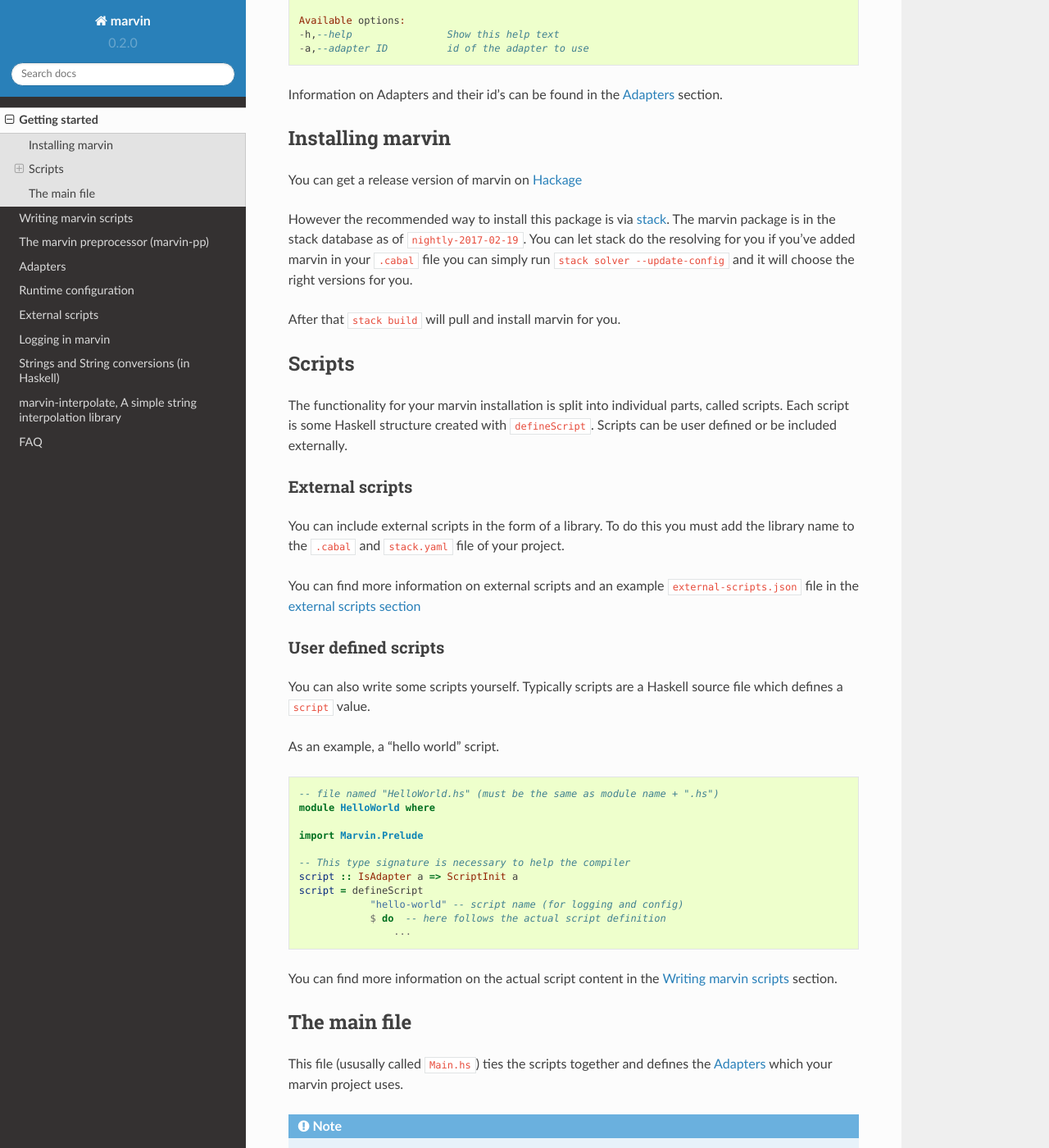
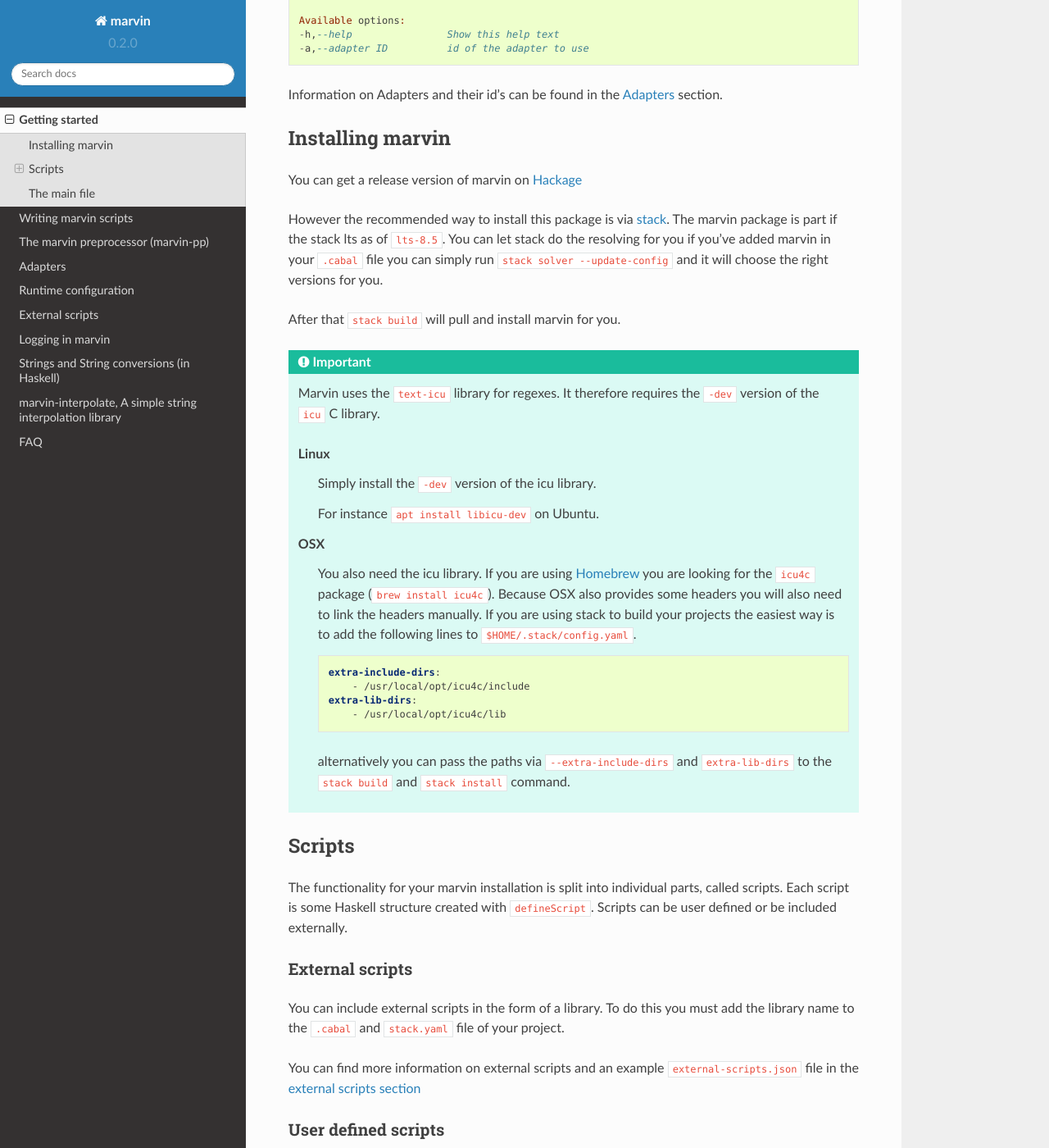
Before and after one commit to JustusAdam/marvin-docs, a Sphinx documentation site: the page built from source/getting-started.rst, in a window 1280 px wide and 1400 px high, scrolled down 617 px. Shown: the whole window at 82% size. Built offline with Sphinx 7.4.7 and the Read the Docs theme 2.0.0, drawn with Linux system fonts in a browser that asks for light colours.

```diff
--- a/source/getting-started.rst
+++ b/source/getting-started.rst
@@ -30,10 +30,36 @@
 You can get a release version of marvin on `Hackage <https://hackage.haskell.org/package/marvin>`_
 
 However the recommended way to install this package is via `stack`_.
-The marvin package is in the stack database as of ``nightly-2017-02-19``.
+The marvin package is part if the stack lts as of ``lts-8.5``.
 You can let stack do the resolving for you if you've added marvin in your ``.cabal`` file you can simply run ``stack solver --update-config`` and it will choose the right versions for you.
 
 After that ``stack build`` will pull and install marvin for you.
+
+.. important::
+    Marvin uses the ``text-icu`` library for regexes.
+    It therefore requires the ``-dev`` version of the ``icu`` C library.
+
+    Linux
+        Simply install the ``-dev`` version of the icu library.
+
+        For instance ``apt install libicu-dev`` on Ubuntu.
+
+    OSX
+        You also need the icu library.
+        If you are using `Homebrew <homebrew>`_ you are looking for the ``icu4c`` package (``brew install icu4c``).
+        Because OSX also provides some headers you will also need to link the headers manually.
+        If you are using stack to build your projects the easiest way is to add the following lines to ``$HOME/.stack/config.yaml``.
+
+        .. code-block:: yaml
+
+            extra-include-dirs:
+                - /usr/local/opt/icu4c/include
+            extra-lib-dirs:
+                - /usr/local/opt/icu4c/lib
+
+        alternatively you can pass the paths via ``--extra-include-dirs`` and ``extra-lib-dirs`` to the ``stack build`` and ``stack install`` command.
+
+
 
 Scripts
 -------
```
